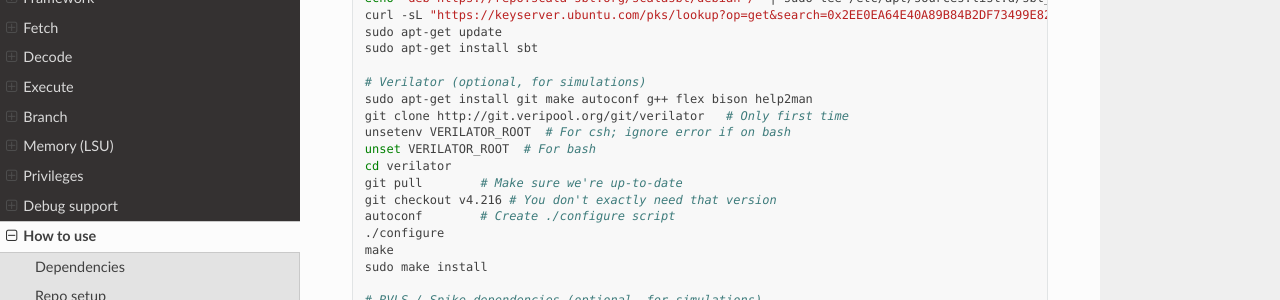
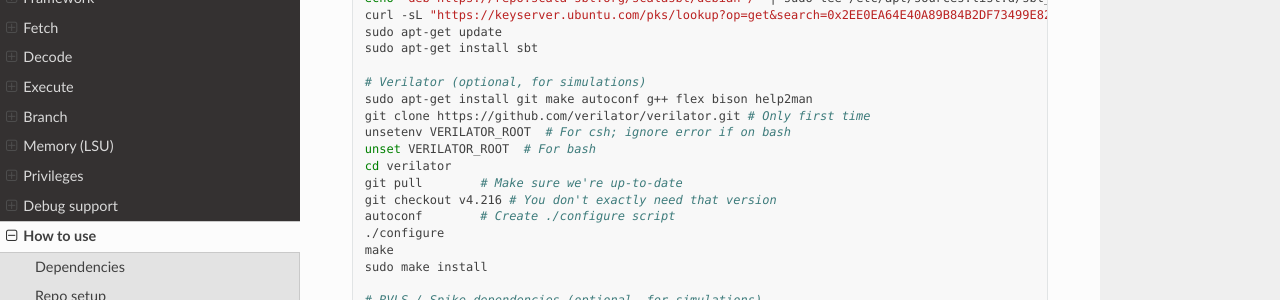
Before and after one commit to SpinalHDL/VexiiRiscv-RTD, a Sphinx documentation site: the page built from source/VexiiRiscv/HowToUse/index.rst, in a window 1280 px wide and 900 px high, scrolled down 479 px. Shown: the part 151-451 px from the top of the window. Built offline with Sphinx 7.4.7 and the Read the Docs theme 3.1.0, drawn with Linux system fonts in a browser that asks for light colours; some of the changed lines change nothing that is shown.

Commit message:
Updating GIT repo URL for Verilator
Verilator now moved their repo to GitHub

```diff
--- a/source/VexiiRiscv/HowToUse/index.rst
+++ b/source/VexiiRiscv/HowToUse/index.rst
@@ -34,7 +34,7 @@ On debian :
 
     # Verilator (optional, for simulations)
     sudo apt-get install git make autoconf g++ flex bison help2man
-    git clone http://git.veripool.org/git/verilator   # Only first time
+    git clone https://github.com/verilator/verilator.git # Only first time
     unsetenv VERILATOR_ROOT  # For csh; ignore error if on bash
     unset VERILATOR_ROOT  # For bash
     cd verilator
```
